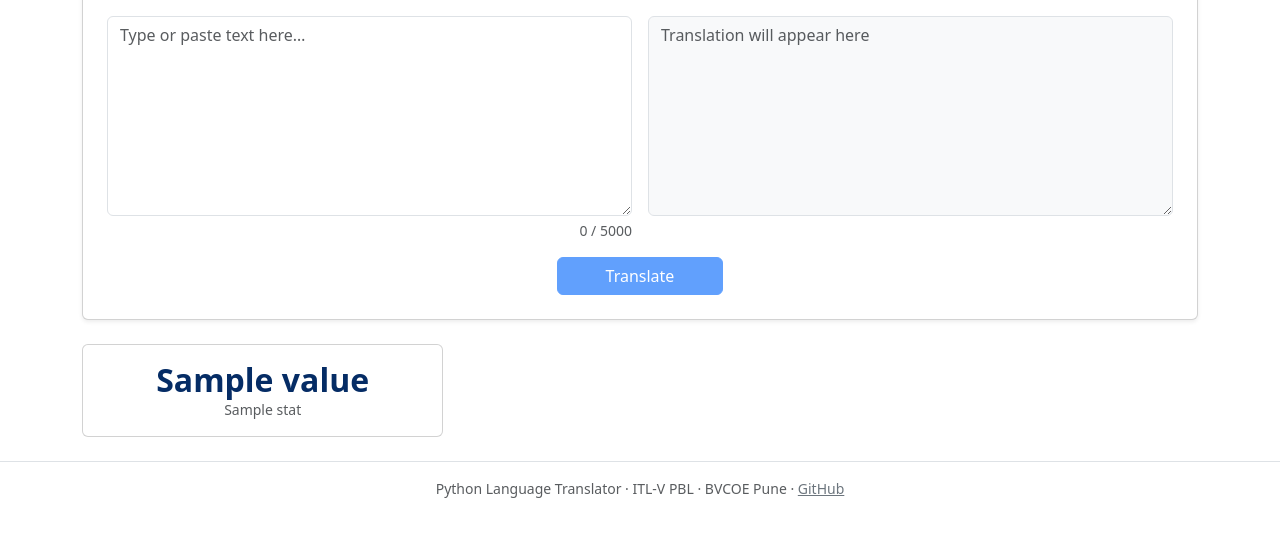
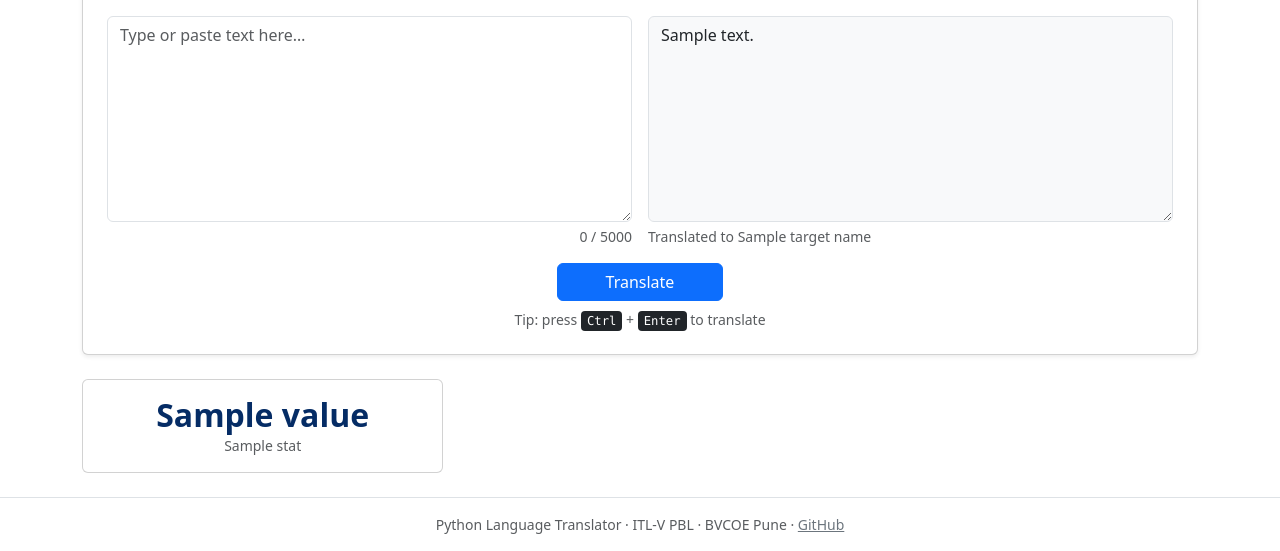
Before and after one commit to saksham7730/python-language-translator, a Django app: template translator/templates/translator/home.html in a window 1280 px wide. Shown: the part 408-959 px from the top of the page. Before the commit the page ends 906 px from the top, so only its background shows below. Run offline with Django 5.2, Linux system fonts and the light colour scheme; tables that the repository leaves empty hold one stand-in row (values such as "Sample post"); the template is opened without the code that fills it: values that come from a table or form of the project are taken from there, most other values are stand-ins (such as "Sample title", 1, 10 or a date in 2020).

Commit message:
feat(ui): wire up translate form with spinner and Ctrl+Enter shortcut

```diff
--- a/translator/static/translator/js/home.js
+++ b/translator/static/translator/js/home.js
@@ -1,11 +1,14 @@
 // Small enhancements for the translator card on the home page.
+// The page works without this file; JavaScript only makes it nicer to use.
 (function () {
+  const form = document.getElementById("translate-form");
   const source = document.getElementById("source-text");
   const output = document.getElementById("output-text");
   const counter = document.getElementById("char-count");
   const sourceLang = document.getElementById("source-lang");
   const targetLang = document.getElementById("target-lang");
   const swapBtn = document.getElementById("swap-btn");
+  const translateBtn = document.getElementById("translate-btn");
 
   // Live character counter (the 5000 limit matches the translation API's limit)
   function updateCount() {
@@ -15,7 +18,7 @@
   updateCount();
 
   // Swap languages (and texts). If the source is "Auto-detect" there is nothing
-  // sensible to swap into the target, so we only swap when a real language is chosen.
+  // sensible to put in the target, so we only swap when a real language is chosen.
   swapBtn.addEventListener("click", function () {
     if (sourceLang.value === "auto") {
       swapBtn.title = "Choose a source language first";
@@ -27,4 +30,25 @@
       updateCount();
     }
   });
+
+  // Ctrl+Enter (Cmd+Enter on Mac) submits the form from the text box
+  source.addEventListener("keydown", function (event) {
+    if (event.key === "Enter" && (event.ctrlKey || event.metaKey)) {
+      form.requestSubmit();
+    }
+  });
+
+  // While the request is running: show a spinner and block double-submits
+  form.addEventListener("submit", function () {
+    translateBtn.disabled = true;
+    translateBtn.innerHTML =
+      '<span class="spinner-border spinner-border-sm me-2" aria-hidden="true"></span>Translating…';
+  });
+
+  // If the user comes back with the browser's Back button, the page may be restored
+  // from cache with the button still disabled, so reset it.
+  window.addEventListener("pageshow", function () {
+    translateBtn.disabled = false;
+    translateBtn.textContent = "Translate";
+  });
 })();
--- a/translator/templates/translator/home.html
+++ b/translator/templates/translator/home.html
@@ -13,53 +13,56 @@
 </section>
 
 {# ---------- Translator card ---------- #}
-{# The form is wired to the backend in US-01; for now the layout, swap button and counter work. #}
 <section class="card shadow-sm mb-4">
   <div class="card-body p-3 p-md-4">
+    {# novalidate: let Django (not the browser) validate, so all errors look the same #}
     <form id="translate-form" method="post" novalidate>
       {% csrf_token %}
 
       {# Language pickers with the swap button between them #}
       <div class="row g-2 align-items-center mb-3">
         <div class="col">
-          <label for="source-lang" class="form-label small text-body-secondary mb-1">From</label>
-          <select id="source-lang" name="source_lang" class="form-select">
-            <option value="auto" selected>Auto-detect</option>
-            {% for code, name in languages %}<option value="{{ code }}">{{ name }}</option>{% endfor %}
-          </select>
+          <label for="{{ form.source_lang.id_for_label }}" class="form-label small text-body-secondary mb-1">From</label>
+          {{ form.source_lang }}
+          {% for error in form.source_lang.errors %}<div class="small text-danger mt-1">{{ error }}</div>{% endfor %}
         </div>
         <div class="col-auto pt-4">
           <button id="swap-btn" type="button" class="btn btn-outline-secondary" title="Swap languages"
                   aria-label="Swap languages">⇄</button>
         </div>
         <div class="col">
-          <label for="target-lang" class="form-label small text-body-secondary mb-1">To</label>
-          <select id="target-lang" name="target_lang" class="form-select">
-            {% for code, name in languages %}
-              <option value="{{ code }}" {% if code == "hi" %}selected{% endif %}>{{ name }}</option>
-            {% endfor %}
-          </select>
+          <label for="{{ form.target_lang.id_for_label }}" class="form-label small text-body-secondary mb-1">To</label>
+          {{ form.target_lang }}
+          {% for error in form.target_lang.errors %}<div class="small text-danger mt-1">{{ error }}</div>{% endfor %}
         </div>
       </div>
 
       {# Input and output side by side (stacked on phones) #}
       <div class="row g-3">
         <div class="col-md-6">
-          <textarea id="source-text" name="text" class="form-control translate-box"
-                    maxlength="5000" placeholder="Type or paste text here…"></textarea>
-          <div class="text-end small text-body-secondary mt-1"><span id="char-count">0</span> / 5000</div>
+          {# The form re-renders with what the user typed, so the input stays filled after submitting #}
+          {{ form.text }}
+          <div class="d-flex justify-content-between small mt-1">
+            <span class="text-danger">{% for error in form.text.errors %}{{ error }}{% endfor %}</span>
+            <span class="text-body-secondary"><span id="char-count">0</span> / 5000</span>
+          </div>
         </div>
         <div class="col-md-6">
-          <textarea id="output-text" class="form-control translate-box bg-body-tertiary" readonly
-                    placeholder="Translation will appear here"></textarea>
+          <textarea id="output-text" class="form-control translate-box bg-body-tertiary" rows="8" readonly
+                    placeholder="Translation will appear here"
+                    {% if result %}lang="{{ result.target_lang }}"{% endif %}>{% if result %}{{ result.translated_text }}{% endif %}</textarea>
+          {% if result %}
+            <div class="small text-body-secondary mt-1">Translated to {{ target_name }}</div>
+          {% endif %}
         </div>
       </div>
 
       <div class="d-flex justify-content-center mt-3">
-        <button type="submit" class="btn btn-primary px-5" disabled title="Translation is added in US-01">
-          Translate
+        <button id="translate-btn" type="submit" class="btn btn-primary px-5">
+          <span class="btn-label">Translate</span>
         </button>
       </div>
+      <p class="text-center small text-body-secondary mt-2 mb-0">Tip: press <kbd>Ctrl</kbd> + <kbd>Enter</kbd> to translate</p>
     </form>
   </div>
 </section>
```
